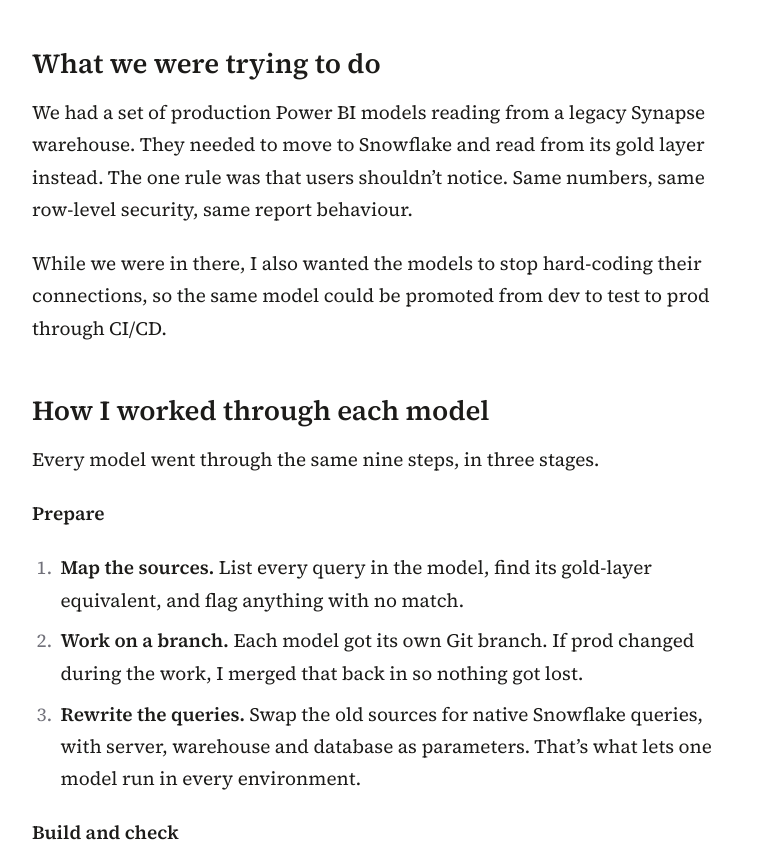
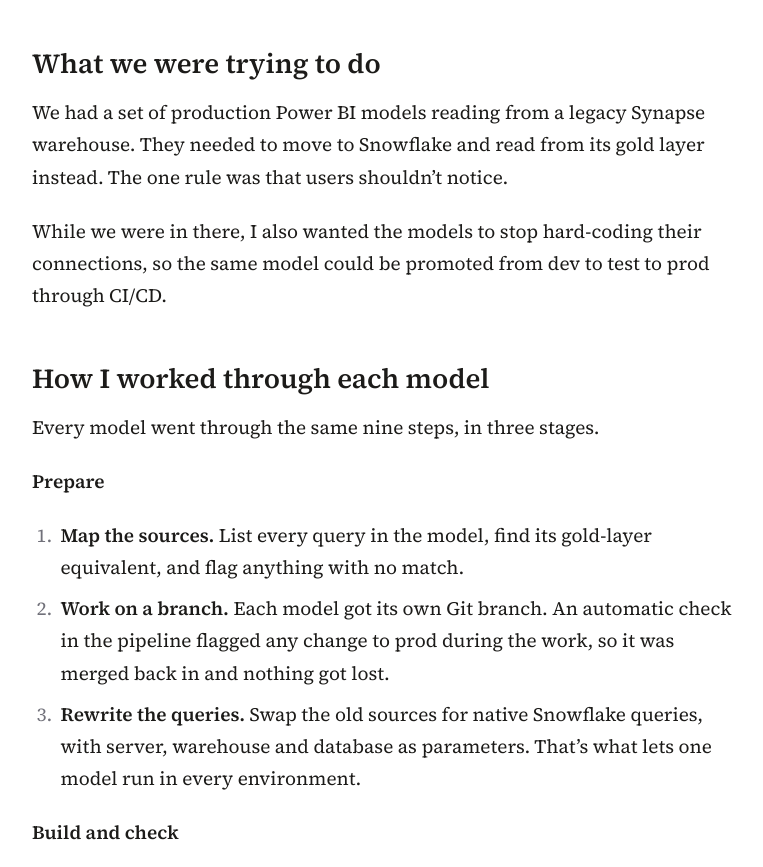
Before and after one commit to fedamo/portfolio-site, an Astro site: page /projects/semantic-model-migration in a window 1280 px wide. Shown: the part 851-1718 px from the top of the page, without its empty margins (252-1015 px from the left). Built offline with nearby package versions, Linux system fonts and the light colour scheme; Astro itself is replaced by a stand-in of ours.

Commit message:
Migration page: drop 'same numbers' line; prod-change check runs in the pipeline
Co-Authored-By: Claude Opus 5.5 <noreply@anthropic.com>
Claude-Session: https://claude.ai/code/session_01RRVNPtLKWzAgaYtSnnmtqr

```diff
--- a/src/content/projects/semantic-model-migration.md
+++ b/src/content/projects/semantic-model-migration.md
@@ -1,6 +1,6 @@
 ---
 title: "Moving BI models to a new warehouse without anyone noticing"
-summary: "I moved production Power BI models from Synapse to Snowflake's gold layer. Same numbers, same security, same reports. Because the models lived as code in Git, a fix found in one could be rolled out to all of them."
+summary: "I moved production Power BI models from Synapse to Snowflake's gold layer. Because the models lived as code in Git, a fix found in one could be rolled out to all of them."
 pubDate: 2026-11-21
 status: live
 stack: [Power BI (PBIP/TMDL), Snowflake, Azure Synapse, Git, Azure DevOps, Python, REST APIs, Claude Code]
@@ -19,8 +19,7 @@ and got them fixed upstream. The scripts, checks and docs can be reused for the
 ## What we were trying to do
 
 We had a set of production Power BI models reading from a legacy Synapse warehouse. They needed to move to
-Snowflake and read from its gold layer instead. The one rule was that users shouldn't notice. Same numbers,
-same row-level security, same report behaviour.
+Snowflake and read from its gold layer instead. The one rule was that users shouldn't notice.
 
 While we were in there, I also wanted the models to stop hard-coding their connections, so the same model
 could be promoted from dev to test to prod through CI/CD.
@@ -33,8 +32,8 @@ Every model went through the same nine steps, in three stages.
 
 1. **Map the sources.** List every query in the model, find its gold-layer equivalent, and flag anything
    with no match.
-2. **Work on a branch.** Each model got its own Git branch. If prod changed during the work, I merged that
-   back in so nothing got lost.
+2. **Work on a branch.** Each model got its own Git branch. An automatic check in the pipeline flagged any
+   change to prod during the work, so it was merged back in and nothing got lost.
 3. **Rewrite the queries.** Swap the old sources for native Snowflake queries, with server, warehouse and
    database as parameters. That's what lets one model run in every environment.
 
```
